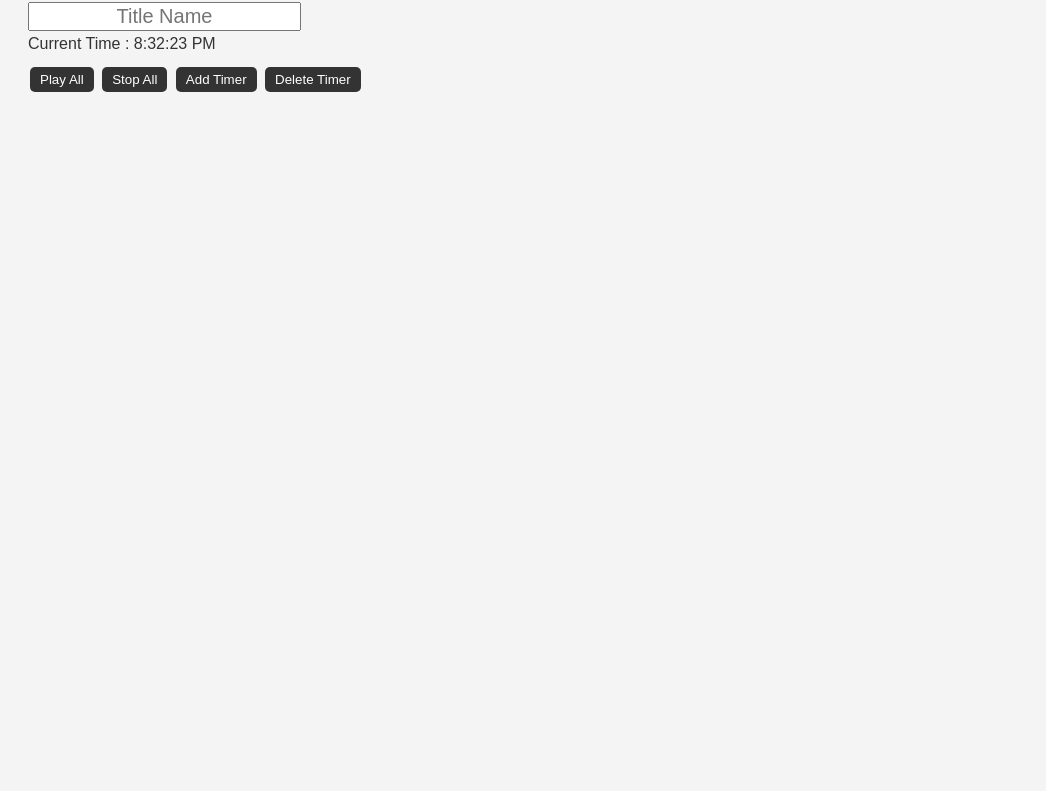
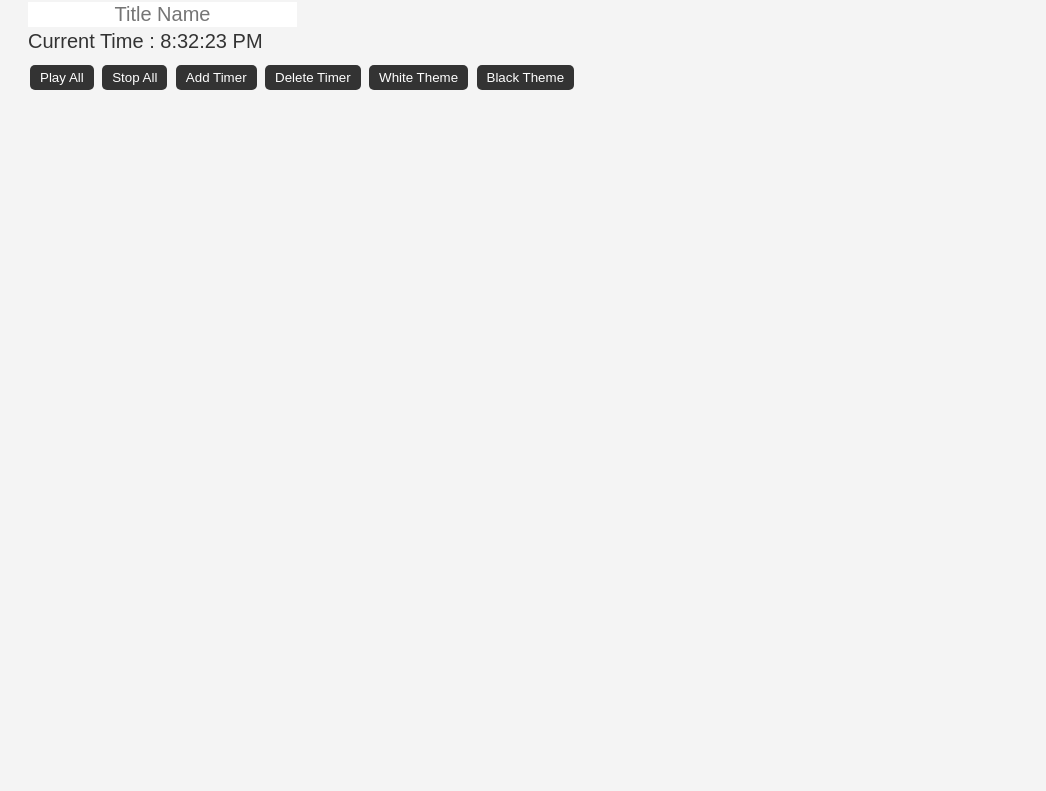
Before and after one commit to CreamMeatball/MultipleTimer, a website: page public/index.html in a window 1280 px wide. Shown: the part 94-885 px from the top of the page, without its empty margins (0-1046 px from the left). Drawn offline with Linux system fonts and the light colour scheme.

Commit message:
edit design. Add theme(white/black) button

```diff
--- a/public/css/index.css
+++ b/public/css/index.css
@@ -23,3 +23,7 @@ body {
 h1 {
     text-align: center;
 }
+
+#current-time-container {
+    font-size: 20px;
+}
--- a/public/css/timer.css
+++ b/public/css/timer.css
@@ -14,8 +14,8 @@
 }
 
 .timer {
-    background-color: #fff;
-    border: 1px solid #ddd;
+    /* background-color: #fff; */
+    border: 1px solid black;
     box-shadow: 1px 1px 5px rgba(0, 0, 0, 0.1);
     margin-bottom: 20px;
     padding: 20px;
@@ -37,6 +37,7 @@
     padding: 5px;
     width: 100%;
     border: none;
+    text-align: center;
 }
 
 .timer input::placeholder {
--- a/public/index.html
+++ b/public/index.html
@@ -7,12 +7,13 @@
     <script src="js/main.js"></script>
     <script src="js/currentTime.js"></script>
     <script src="js/addTimer.js"></script>
+    <script src="js/changeTheme.js"></script>
 </head>
 <body>
     <h1>Timers</h1>
-    <input type="text" id="title-name" placeholder="Title Name" style="text-align: center; font-size: 20px;">
+    <input type="text" id="title-name" placeholder="Title Name" style="text-align: center; font-size: 20px; border: none;">
 
-    <div>
+    <div id="current-time-container">
         <label>Current Time :</label>
         <span id="current-time">TIME</span>
     </div>
@@ -23,6 +24,9 @@
     <button id="add-timer" onclick="addTimer()">Add Timer</button>
     <button id="delete-timer" onclick="deleteTimer()">Delete Timer</button>
 
+    <button id="white-theme" onclick="changeTheme('white')">White Theme</button>
+    <button id="black-theme" onclick="changeTheme('black')">Black Theme</button>
+
     <div id="timer-container"></div>
 </body>
 </html>
--- /dev/null
+++ b/public/js/changeTheme.js
@@ -0,0 +1,29 @@
+function changeTheme(theme) {
+    var body = document.body;
+
+    if (theme === 'white') {
+        body.style.backgroundColor = 'white';
+        body.style.color = 'black';
+        var timer = document.getElementsByClassName('timer');
+        for (var i = 0; i < timer.length; i++) {
+            timer[i].style.borderColor = 'black';
+            timer[i].querySelector('input').style.backgroundColor = 'white';
+            timer[i].querySelector('input').style.color = 'black';
+        }
+        var titleName = document.getElementById('title-name');
+        titleName.style.background = 'white';
+        titleName.style.color = 'black';
+    } else if (theme === 'black') {
+        body.style.backgroundColor = 'black';
+        body.style.color = 'white';
+        var timer = document.getElementsByClassName('timer');
+        for (var i = 0; i < timer.length; i++) {
+            timer[i].style.borderColor = 'white';
+            timer[i].querySelector('input').style.backgroundColor = 'black';
+            timer[i].querySelector('input').style.color = 'white';
+        }
+        var titleName = document.getElementById('title-name');
+        titleName.style.background = 'black';
+        titleName.style.color = 'white';
+    }
+}
```
